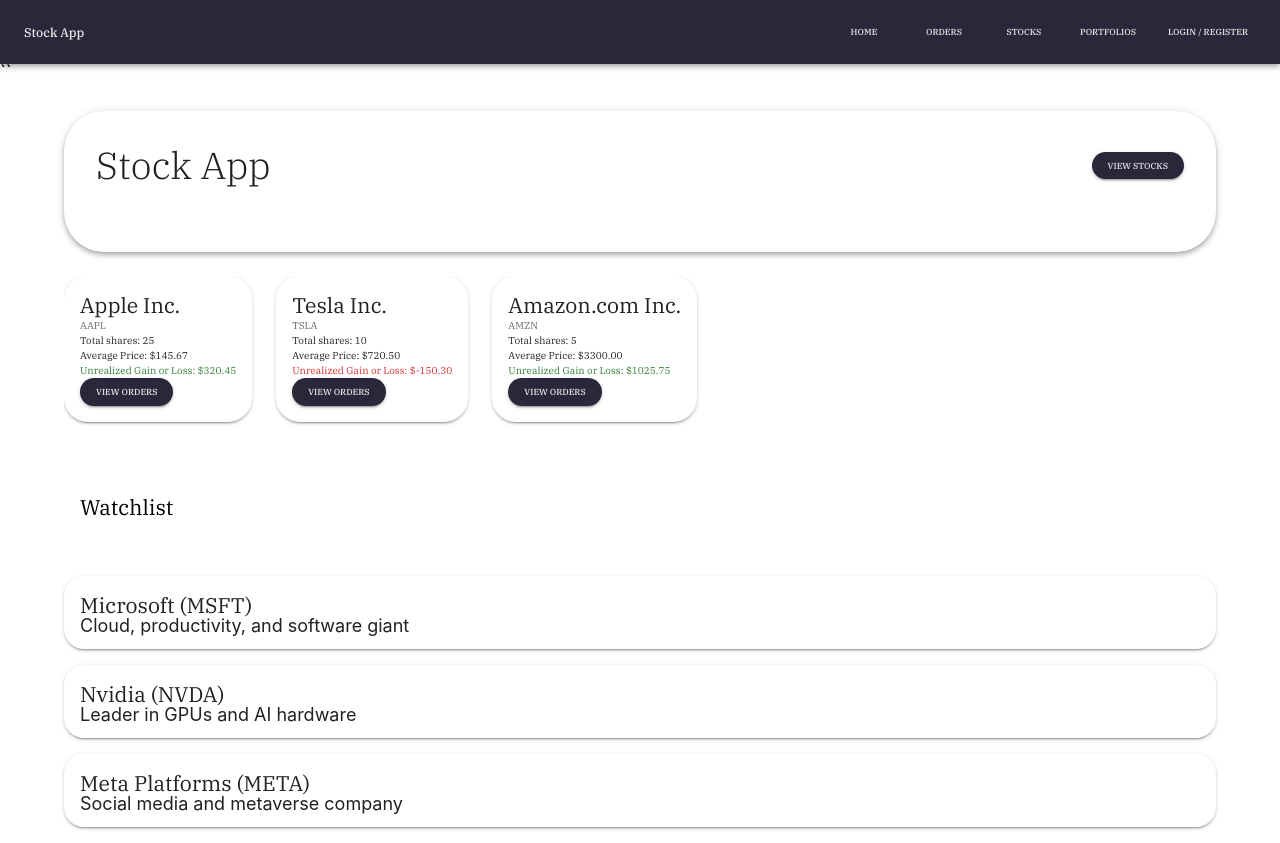
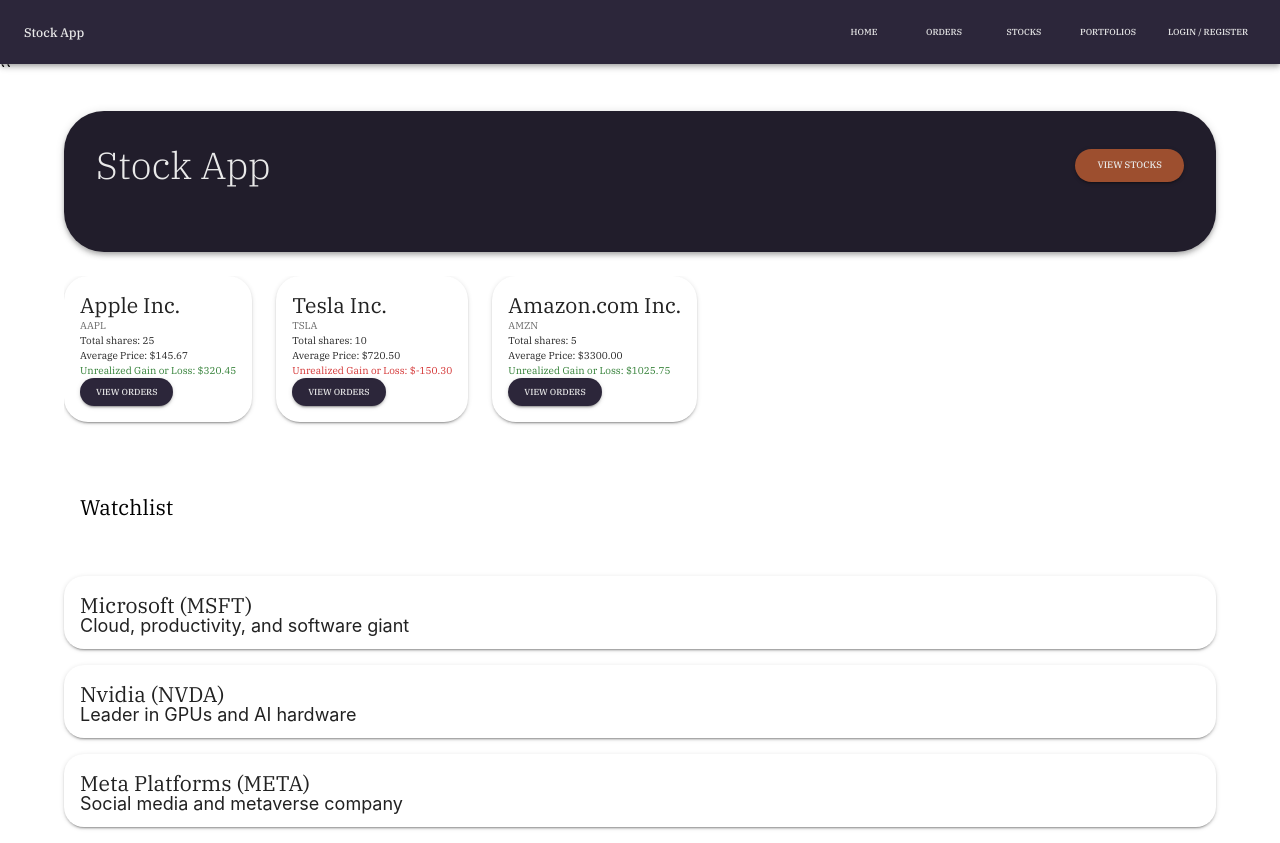
Before and after one commit to chaseltb/full-stack-stock-app, a React (Create React App) app in the folder client/lavadonut/: page / in a window 1280 px wide. Built offline with nearby package versions, Linux system fonts and the light colour scheme.

Commit message:
changed contrast font of secondary color, styled StockApp heading in homepage

```diff
--- a/client/lavadonut/src/App.js
+++ b/client/lavadonut/src/App.js
@@ -21,7 +21,6 @@ function App() {
 
   const theme = createTheme({
     typography: {
-      color: '#e9e9e9ff',
       fontFamily: [
           'IBM Plex Serif',
           'Roboto',
@@ -37,7 +36,7 @@ function App() {
       },
       secondary: {
         main: '#9D4F2F',
-        contrastText: '#1d1d1dff'
+        contrastText: '#e9e9e9ff'
       }
     },
   });
--- a/client/lavadonut/src/HomeScreen.js
+++ b/client/lavadonut/src/HomeScreen.js
@@ -74,12 +74,12 @@ function HomeScreen() {
     return (
         <>``
             <Container maxWidth="lg" sx={{ mt: 4}}>
-                <Paper elevation={4} sx={{ mt: 4, p: 4, borderRadius: 10}}>
+                <Paper elevation={4} sx={{ mt: 4, p: 4, borderRadius: 10, bgcolor: 'primary.dark'}}>
                     <Box sx={{ display: "flex", justifyContent: "space-between", alignItems: "center", mb: 4}}>
-                        <Typography variant="h2">
+                        <Typography variant="h2" sx={{color: 'primary.contrastText'}}>
                             Stock App
                         </Typography>
-                        <Button component={Link} to="/stock" variant="contained" sx={{ borderRadius: 5 }}>
+                        <Button component={Link} to="/stock" variant="contained" size = 'large' sx={{ borderRadius: 5, bgcolor: 'secondary.main', color: 'primary.contrastText'}}>
                             View Stocks
                         </Button>
                     </Box>
```
